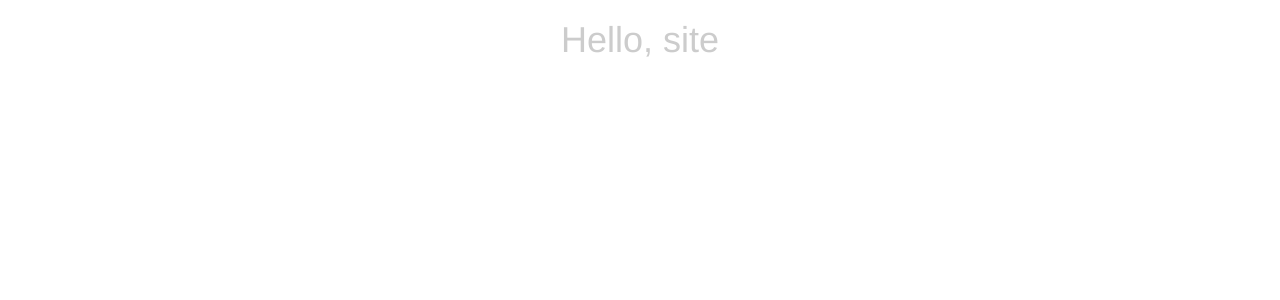
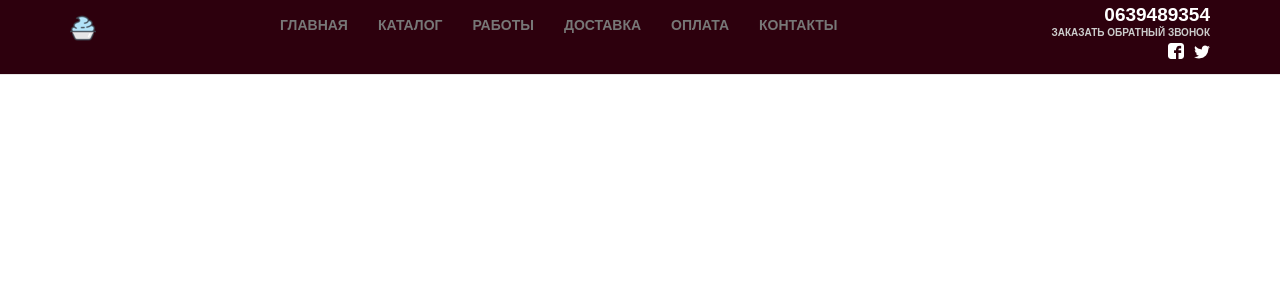
Before and after one commit to vadimas544/cupcake.com, a PHP site: page / in a window 1280 px wide. Before the commit the part shown is almost empty. Shown: the top 300 px of the page. Run offline with PHP 8.4, Linux system fonts and the light colour scheme.

Commit message:
nav for lg devices is done

```diff
--- a/css/main.css
+++ b/css/main.css
@@ -1,3 +1,91 @@
+/* http://meyerweb.com/eric/tools/css/reset/
+   v2.0 | 20110126
+   License: none (public domain)
+*/
+/********************************************RESET CSS****************************/
+html, body, div, span, applet, object, iframe,
+h1, h2, h3, h4, h5, h6, p, blockquote, pre,
+a, abbr, acronym, address, big, cite, code,
+del, dfn, em, img, ins, kbd, q, s, samp,
+small, strike, strong, sub, sup, tt, var,
+b, u, i, center,
+dl, dt, dd, ol, ul, li,
+fieldset, form, label, legend,
+table, caption, tbody, tfoot, thead, tr, th, td,
+article, aside, canvas, details, embed,
+figure, figcaption, footer, header, hgroup,
+menu, nav, output, ruby, section, summary,
+time, mark, audio, video {
+	margin: 0;
+	padding: 0;
+	border: 0;
+	font-size: 100%;
+	font: inherit;
+	vertical-align: baseline;
+}
+/* HTML5 display-role reset for older browsers */
+article, aside, details, figcaption, figure,
+footer, header, hgroup, menu, nav, section {
+	display: block;
+}
+body {
+	line-height: 1;
+}
+ol, ul {
+	list-style: none;
+}
+blockquote, q {
+	quotes: none;
+}
+blockquote:before, blockquote:after,
+q:before, q:after {
+	content: '';
+	content: none;
+}
+table {
+	border-collapse: collapse;
+	border-spacing: 0;
+}
+
+/********************************************************************MAINCSS**********/
+/********************************NAVIGATION*****************/
 body{
+	color: #fff !important;
+}
+
+.navbar{
+	background-color: #2D000D !important;
+	height: 75px;
+	text-transform: uppercase;
+	font-family: 'PT Sans Narrow', Arial, sans-serif;
+	font-weight: 600;
+	font-size: 14px;
+}
+.header-contacts > p{
+	margin-top: 5px;
+	font-size: 19px;
+}
+.header-contacts a{
+	margin-top: 5px;
+	font-size: 10px;
+	text-decoration: none;
 	color: #ccc;
+	margin-left: 5px;
 }
+.header-contacts a:hover{
+	color: #CC9999;
+}
+/*****************************************MEDIAQUERIES***************/
+@media screen and (min-width: 768px) and (max-width: 992px){
+  .header-contacts{
+    display: none;
+  }
+  .nav{
+
+  }
+}
+@media screen and (max-width: 768px){
+  .header-contacts{
+    display: none;
+  }
+}
--- a/index.php
+++ b/index.php
@@ -4,10 +4,7 @@
     <meta charset="utf-8">
     <meta http-equiv="X-UA-Compatible" content="IE=edge">
     <meta name="viewport" content="width=device-width, initial-scale=1">
-    <!-- The above 3 meta tags *must* come first in the head; any other head content must come *after* these tags -->
     <title>Cupcake.com</title>
-
-    <!-- Bootstrap -->
     <link href="css/bootstrap.min.css" rel="stylesheet">
     <link href="css/main.css" rel="stylesheet">
 
@@ -19,11 +16,41 @@
     <![endif]-->
   </head>
   <body>
-    <div class="container-fluid">
-      <div class="row">
-        <div class="col-md-10 col-md-offset-1 text-center">
-          <h1>Hello, site</h1>
-        </div>
+	<div id="myNavbar" class="navbar navbar-default navbar-fixed-top" role="navigation">
+		<div class="container">
+			<div class="row">
+				<div class="col-lg-2 col-md-2">
+	     			<div class="navbar-header">
+	     				<button type="button" class="navbar-toggle" data-toggle="collapse" data-target=".navbar-collapse">
+	     					<span class="icon-bar"></span>
+	     					<span class="icon-bar"></span>
+	     					<span class="icon-bar"></span>
+	     				</button>
+	     				<a href="#" class="navbar-brand"><img src="img/logo.png" alt="logo" class="img-responsive"></a>
+	     			</div>
+	     		</div>
+	     		<div class="col-lg-8 col-md-8">
+	     			<div class="navbar-collapse collapse">
+	     				<ul class="nav navbar-nav navbar-left">
+	     					<li><a href="#header">Главная</a></li>
+	     					<li><a href="#catalog">Каталог</a></li>
+	     					<li><a href="#jobs">Работы</a></li>
+	     					<li><a href="#delivery">Доставка</a></li>
+	     					<li><a href="#payment">Оплата</a></li>
+	     					<li><a href="#contacts">Контакты</a></li>
+	     				</ul>
+	     			</div>
+	     		</div>
+	     		<div class="col-lg-2 col-md-2 text-right">
+	     			<div class="header-contacts">
+	     				<p>0639489354</p>
+	     				<a href="#">Заказать обратный звонок</a>
+	     				<p><a href="#"><img src="img/facebook.png" alt="facebook"></a>
+	     				<a href="#"><img src="img/twitter.png" alt="facebook"></a>
+	     				</p>
+	     			</div>
+	     		</div>
+      		</div>
       </div>
     </div>
     <!-- jQuery (necessary for Bootstrap's JavaScript plugins) -->
--- a/js/common.js
+++ b/js/common.js
@@ -1,3 +1,13 @@
 $( document ).ready(function() {
-    alert("Good");
+
 });
+$(window).resize(function() {
+    resdisplay();
+});
+function resdisplay() {
+    if($(window).width() < 992)
+    {
+        $('ul').toggleClass('text-left');
+
+    }
+}
```
Also changed, not shown: img/facebook.png (added), img/logo.png (added), img/twitter.png (added).
